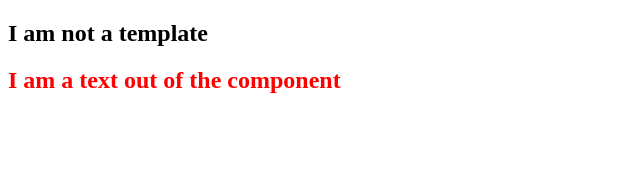
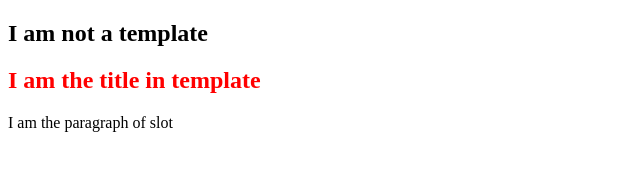
Before and after one commit to EduardoLizarazu/Classes-Web-Components, a plain HTML site: page 4. Slot/index.html in a window 1280 px wide. Shown: the whole page, without its empty margins (0-640 px from the left). Drawn offline with Linux system fonts and the light colour scheme.

Commit message:
Multi Content Slot

```diff
--- a/4. Slot/index.html
+++ b/4. Slot/index.html
@@ -8,7 +8,10 @@
 </head>
 <body>
     <h2>I am not a template</h2>
-    <my-element>I am a text out of the component</my-element>
+    <my-element>
+        <span slot="title">I am the title in template</span>
+        <span slot="paragraph">I am the paragraph of slot</span>
+    </my-element>
     <script type="module" src="./my-element.js"></script>
 </body>
 </html>
--- a/4. Slot/my-element.js
+++ b/4. Slot/my-element.js
@@ -12,8 +12,13 @@ class myElement extends HTMLElement {
             <section>
                 <h2>
                 <!---En el slot tendremos el texto que tenemos en la etiqueta de my element--->
-                    <slot></slot>
+                    <slot name="title"></slot>
                 </h2>
+                <div>
+                    <p>
+                        <slot name="paragraph"></slot>
+                    </p>
+                </div>
             </section>
             ${this.getStyle()}
         `;
```
